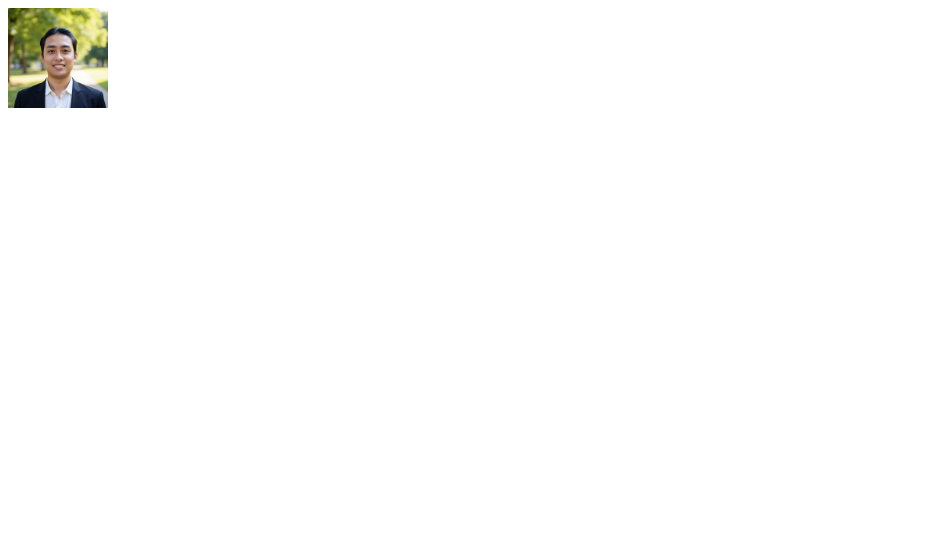
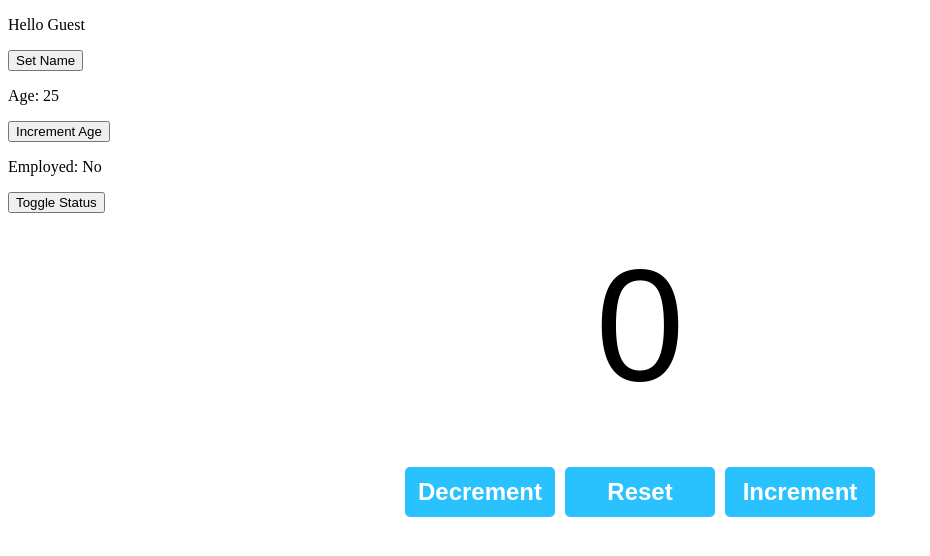
Before and after one commit to Karllouise-code/react-pure-4hrs, a React (Vite) app: page / in a window 1280 px wide. Shown: the top 556 px of the page, without its empty margins (0-930 px from the left). Built offline with nearby package versions, Linux system fonts and the light colour scheme.

Commit message:
useState() hook

```diff
--- a/src/App.jsx
+++ b/src/App.jsx
@@ -6,7 +6,10 @@
 // import Student from './Student.jsx'
 // import UserGreeting from "./UserGreeting"
 // import List from "./List"
-import ProfilePicture from './ProfilePicture.jsx'
+// import ProfilePicture from './ProfilePicture.jsx'
+import MyComponent from "./MyComponent"
+import Counter from "./Counter.jsx"
+
 
 function App() {
 
@@ -42,10 +45,9 @@
       <Card />
       <Card /> */}
       {/* <Button /> */}
-      <ProfilePicture
-        // src="https://randomuser.me/api/portraits/women/10.jpg"
+      {/* <ProfilePicture
         alt="Karl Rito"
-      />
+      /> */}
       {/* <Student name="Alice" age={20} />
       <Student name="Bob" age={22} isStudent={true} />
       <Student name="Leon" age={21} isStudent={false} />
@@ -59,6 +61,9 @@
       {/* {vegetables.length > 0 ? <List items={vegetables} category="Vegetables" /> : null} */}
       {/* {vegetables.length > 0 && <List items={vegetables} category="Vegetables" />} */}
 
+      <MyComponent />
+      <Counter />
+
     </>
   )
 
--- /dev/null
+++ b/src/Counter.jsx
@@ -0,0 +1,34 @@
+import React, { useState } from "react";
+
+function Counter() {
+  const [count, setCount] = useState(0);
+
+  const increment = () => {
+    setCount(count + 1);
+  };
+
+  const decrement = () => {
+    setCount(count - 1);
+  };
+
+  const reset = () => {
+    setCount(0);
+  };
+
+  return (
+    <div className="counter-container">
+      <p className="count-display">{count}</p>
+      <button className="counter-button" onClick={decrement}>
+        Decrement
+      </button>
+      <button className="counter-button" onClick={reset}>
+        Reset
+      </button>
+      <button className="counter-button" onClick={increment}>
+        Increment
+      </button>
+    </div>
+  );
+}
+
+export default Counter;
--- /dev/null
+++ b/src/MyComponent.jsx
@@ -0,0 +1,33 @@
+import React, { useState } from "react";
+
+function MyComponent() {
+  const [name, setName] = useState("Guest");
+  const [age, setAge] = useState(25);
+  const [isEmployed, setIsEmployed] = useState(false);
+
+  const updateName = () => {
+    // name = 'Rito'
+    setName("Karl Rito");
+  };
+
+  const incrementAge = () => {
+    setAge(age + 2);
+  };
+
+  return (
+    <div>
+      <p>Hello {name}</p>
+      <button onClick={updateName}>Set Name</button>
+
+      <p>Age: {age}</p>
+      <button onClick={incrementAge}>Increment Age</button>
+
+      <p>Employed: {isEmployed ? "Yes" : "No"}</p>
+      <button onClick={() => setIsEmployed(!isEmployed)}>
+        Toggle Status
+      </button>
+    </div>
+  );
+}
+
+export default MyComponent;
--- a/src/index.css
+++ b/src/index.css
@@ -89,3 +89,43 @@
   color: hsl(0, 0%, 45%);
   cursor: pointer;
 }
+
+.counter-container {
+  text-align: center;
+  margin-top: 20px;
+  font-family: Arial, Helvetica, sans-serif;
+}
+
+.count-display {
+  font-size: 10em;
+  margin-top: 0;
+  margin-bottom: 50px;
+}
+
+.counter-button {
+  /* font-size: 2em;
+  padding: 10px 20px;
+  margin: 10px;
+  border: none;
+  border-radius: 5px;
+  background-color: hsl(200, 100%, 50%);
+  color: white;
+  cursor: pointer;
+  transition: background-color 0.3s; */
+
+  width: 150px;
+  height: 50px;
+  font-size: 1.5em;
+  font-weight: bold;
+  margin: 0 5px;
+  background-color: hsl(197, 100%, 58%);
+  color: white;
+  border: none;
+  border-radius: 5px;
+  cursor: pointer;
+  transition: background-color 0.3s;
+}
+
+.counter-button:hover {
+  background-color: hsl(197, 100%, 40%);
+}
```
